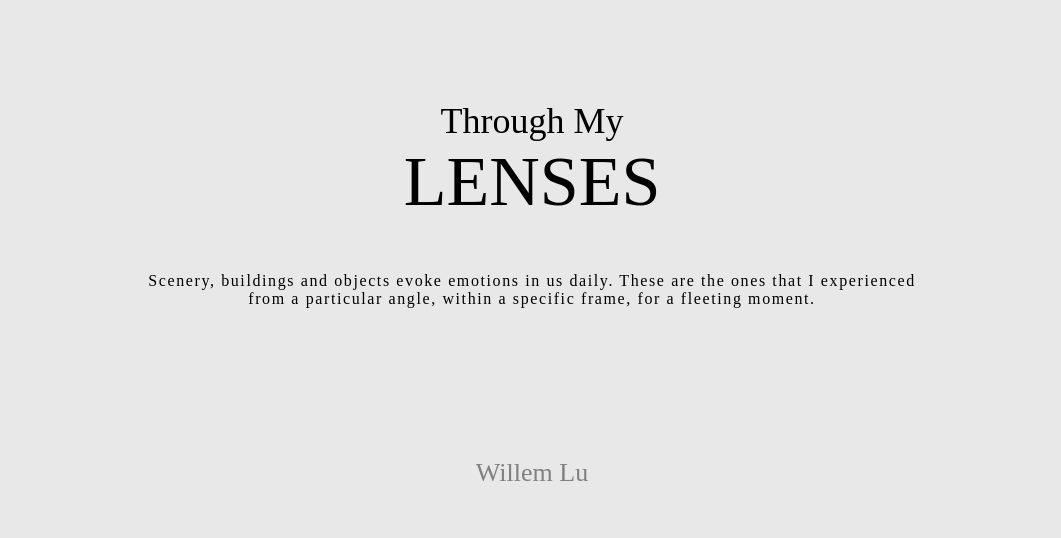
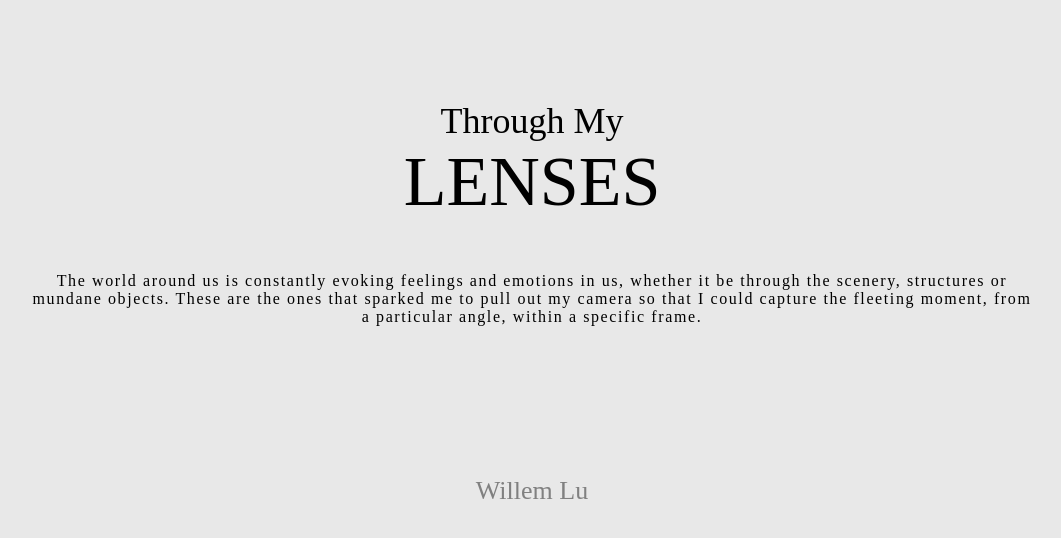
Before and after one commit to willhtun/ProjectLenses, a React (Vite) app: page / in a window 1280 px wide. Shown: the top 538 px of the page, without its empty margins (108-1169 px from the left). Built offline with nearby package versions, Linux system fonts and the light colour scheme; no server answers; a web font is replaced by a local one.

Commit message:
Updated home description

```diff
--- a/src/App.css
+++ b/src/App.css
@@ -30,11 +30,11 @@
   font-weight: 400;
   text-align: center;
   letter-spacing: .1rem;
-  width: 800px;
+  width: 1000px;
   margin: auto;
   margin-bottom: 100px;
-  padding-left: 230px;
-  padding-right: 230px;
+  padding-left: 130px;
+  padding-right: 130px;
 }
 
 .photo-grid {
--- a/src/App.jsx
+++ b/src/App.jsx
@@ -49,7 +49,7 @@
         <h2>Through My</h2>
         <h1>LENSES</h1>
         <p>
-          Scenery, buildings and objects evoke emotions in us daily. These are the ones that I experienced from a particular angle, within a specific frame, for a fleeting moment.
+          The world around us is constantly evoking feelings and emotions in us, whether it be through the scenery, structures or mundane objects. These are the ones that sparked me to pull out my camera so that I could capture the fleeting moment, from a particular angle, within a specific frame.
         </p>
         <div class="photo-grid">
           <Grid2 container spacing={0} width={this.grid_width}>
```
